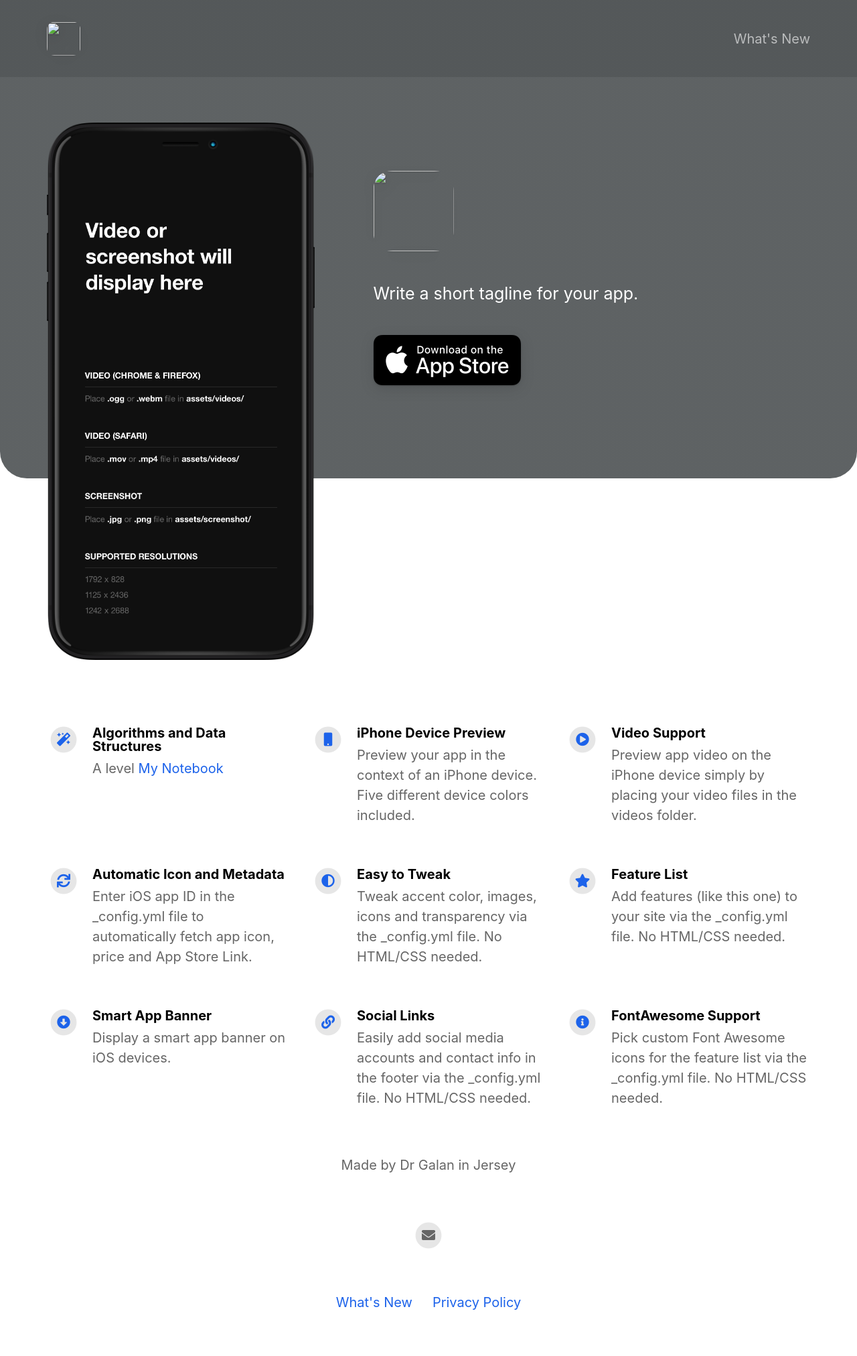
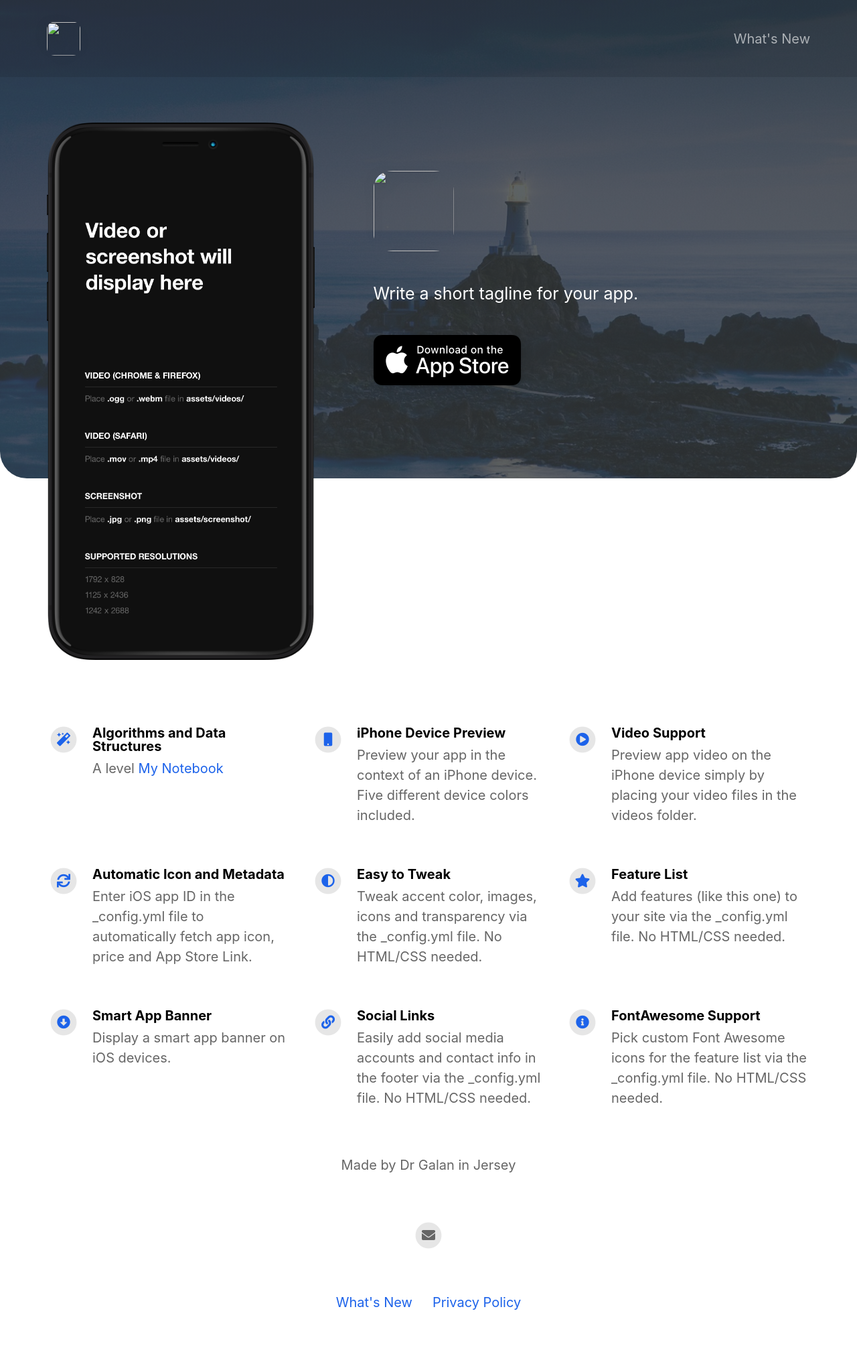
Before and after one commit to jgalan247/CSatVic, a Jekyll site: the page built from index.html, in a window 1280 px wide. Shown: the whole page at 67% size. Built offline with Jekyll 4.4.1, drawn with Linux system fonts in a browser that asks for light colours; nearby versions of some CDN libraries.

Commit message:
Update _config.yml
change path to background image

```diff
--- a/_config.yml
+++ b/_config.yml
@@ -83,7 +83,7 @@ topbar_color                              : "#000000"
 topbar_transparency                       : 0.1
 topbar_title_color                        : "#ffffff"
 
-cover_image                               : assets/screenshots/jerseylighthouse.jpg                    # Replace with alternative image path or image URL.
+cover_image                               : assets/screenshot/jerseylighthouse.jpg                    # Replace with alternative image path or image URL.
 cover_overlay_color                       : "#363b3d"
 cover_overlay_transparency                : 0.8
 
```
